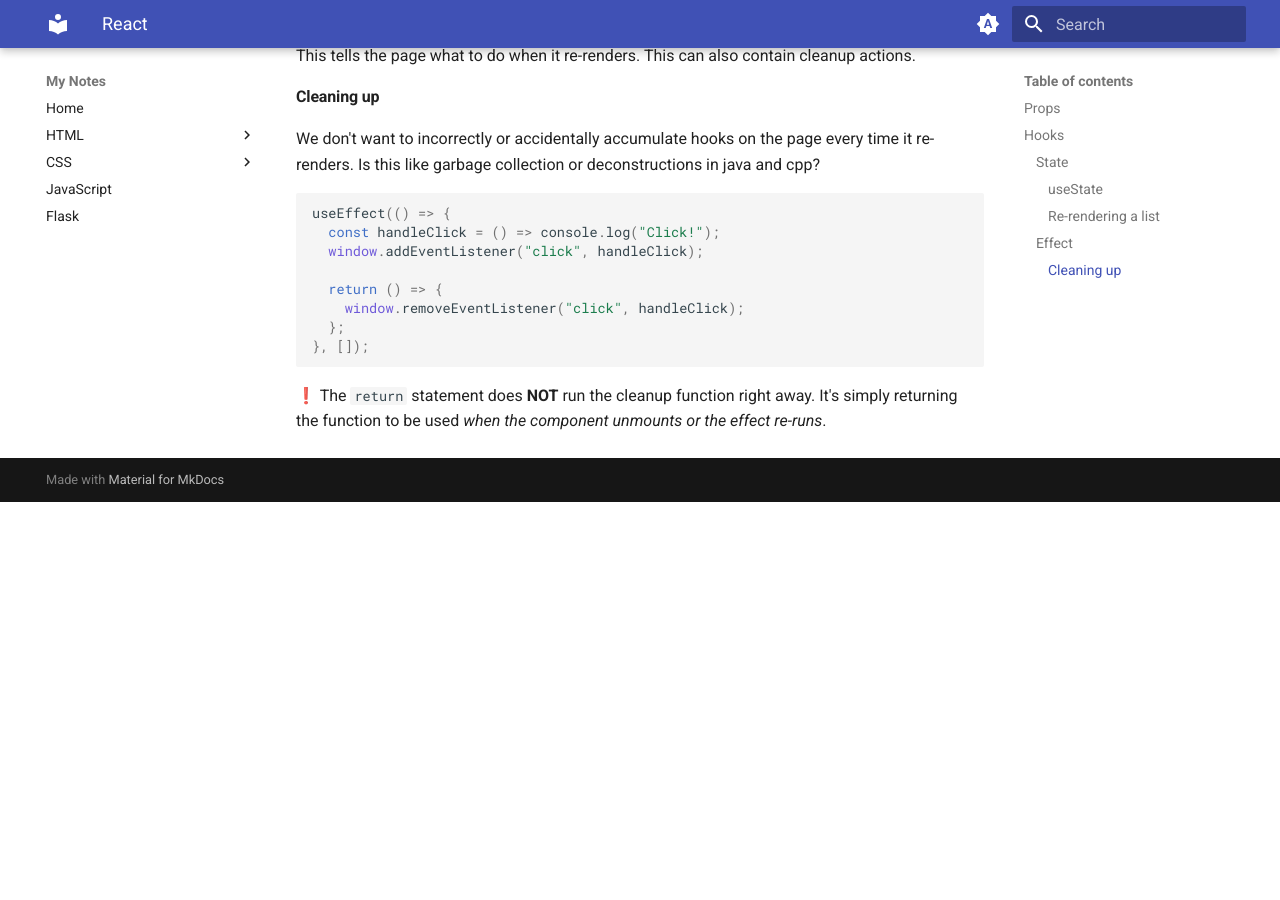
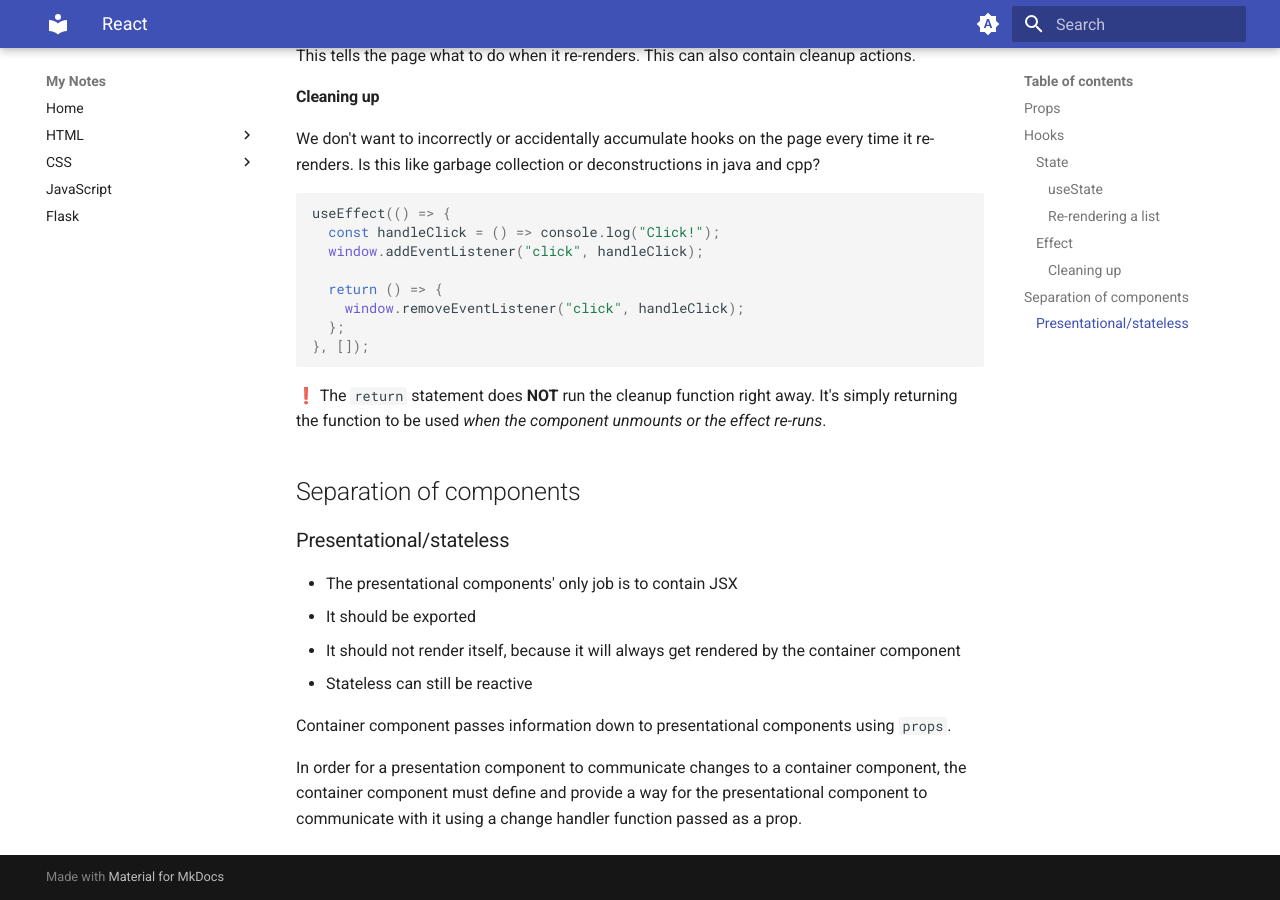
Before and after one commit to ayeryn/notes, an MkDocs documentation site: the page built from docs/react/react-js.md, in a window 1280 px wide and 900 px high, scrolled down 1734 px. Built offline with MkDocs 1.6.1 and Material for MkDocs 9.7.7, drawn with Linux system fonts in a browser that asks for light colours; before the commit the page ends 2236 px from its top, so only the background shows below that.

Commit message:
make /react

````diff
--- a/docs/js/react-js.md
+++ b/docs/react/react-js.md
@@ -76,3 +76,16 @@ useEffect(() => {
 ```
 
 ❗ The `return` statement does **NOT** run the cleanup function right away. It's simply returning the function to be used _when the component unmounts or the effect re-runs_.
+
+## Separation of components
+
+### Presentational/stateless
+
+- The presentational components' only job is to contain JSX
+- It should be exported
+- It should not render itself, because it will always get rendered by the container component
+- Stateless can still be reactive
+
+Container component passes information down to presentational components using `props`.
+
+In order for a presentation component to communicate changes to a container component, the container component must define and provide a way for the presentational component to communicate with it using a change handler function passed as a prop.
````
